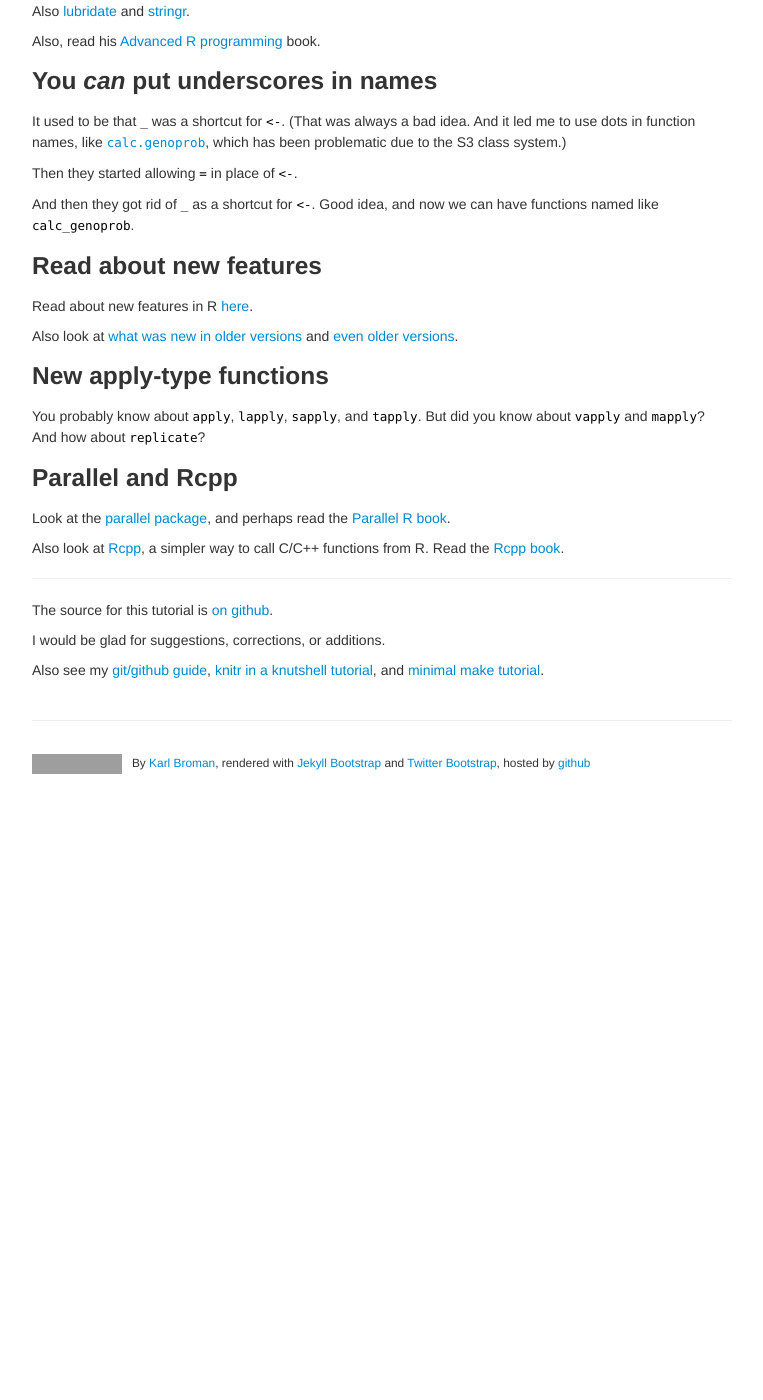
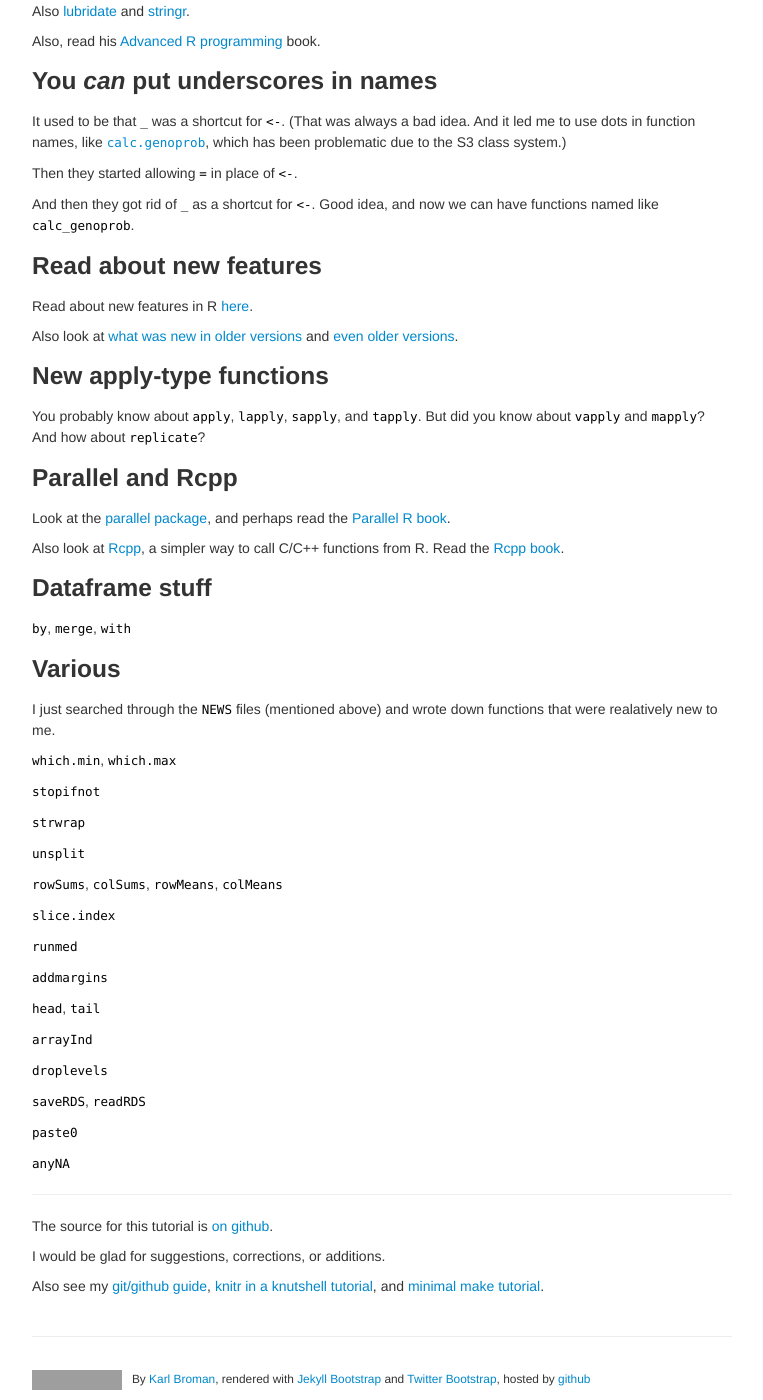
Before and after one commit to kbroman/hipsteR, a Jekyll site: the page built from index.md, in a window 1280 px wide and 1400 px high, scrolled down 492 px. Shown: the whole window, without its empty margins (258-1021 px from the left). Built offline with Jekyll 4.4.1, drawn with Linux system fonts in a browser that asks for light colours; before the commit the page ends 1276 px from its top, so only the background shows below that; grey boxes are pictures that could not be loaded.

Commit message:
Add a random list of things

```diff
--- a/index.md
+++ b/index.md
@@ -77,8 +77,42 @@ and perhaps read the
 Also look at [Rcpp](http://adv-r.had.co.nz/Rcpp.html), a simpler way
 to call C/C++ functions from R. Read the [Rcpp book](http://www.amazon.com/exec/obidos/ASIN/1461468671/7210-20).
 
+### Dataframe stuff
 
+`by`, `merge`, `with`
 
+### Various
+
+I just searched through the `NEWS` files (mentioned above) and
+wrote down functions that were realatively new to me.
+
+`which.min`, `which.max`
+
+`stopifnot`
+
+`strwrap`
+
+`unsplit`
+
+`rowSums`, `colSums`, `rowMeans`, `colMeans`
+
+`slice.index`
+
+`runmed`
+
+`addmargins`
+
+`head`, `tail`
+
+`arrayInd`
+
+`droplevels`
+
+`saveRDS`, `readRDS`
+
+`paste0`
+
+`anyNA`
 
 ---
 
```
